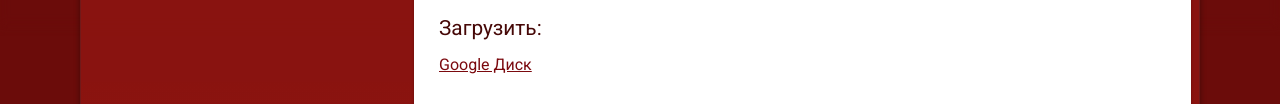
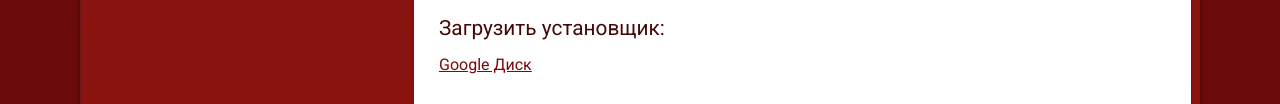
Before and after one commit to ReMaxInc/ReMaxInc.github.io, a plain HTML site: page page-725877.html in a window 1280 px wide. Shown: the part 1075-1179 px from the top of the page. Drawn offline with Linux system fonts and the light colour scheme; a web font is replaced by a local one.

Commit message:
Update page-725877.html

```diff
--- a/page-725877.html
+++ b/page-725877.html
@@ -218,7 +218,7 @@
 
 
         <div class="sd-block-title-div">
-                            <h2 class="sd-block-title" >Загрузить:</h2>
+                            <h2 class="sd-block-title" >Загрузить установщик:</h2>
                     </div>
 
                     <div class="sd-block-text-desc" ><a href="https://drive.google.com/file/d/1smE3TgxjTUO5F3Uf47aQRcXyEI7TGYiO/view?usp=sharing">Google Диск</a></div>
```
